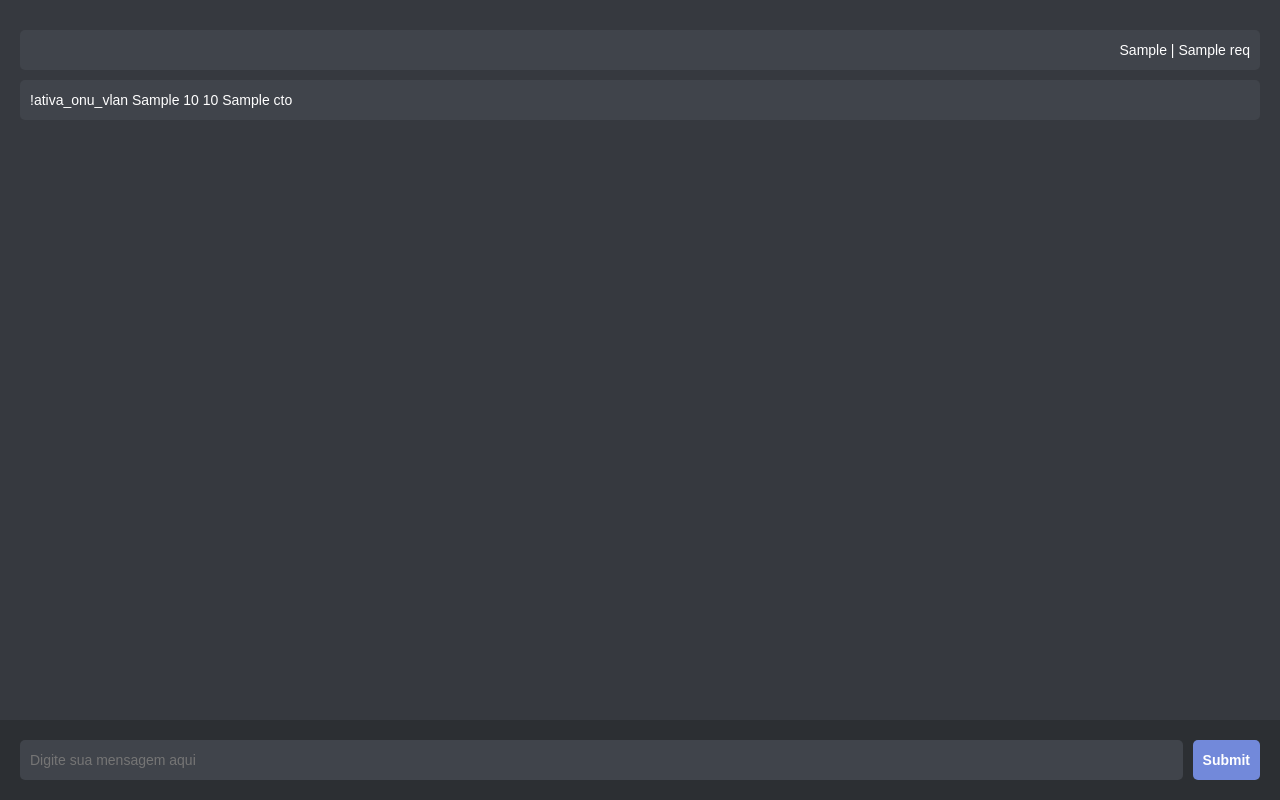
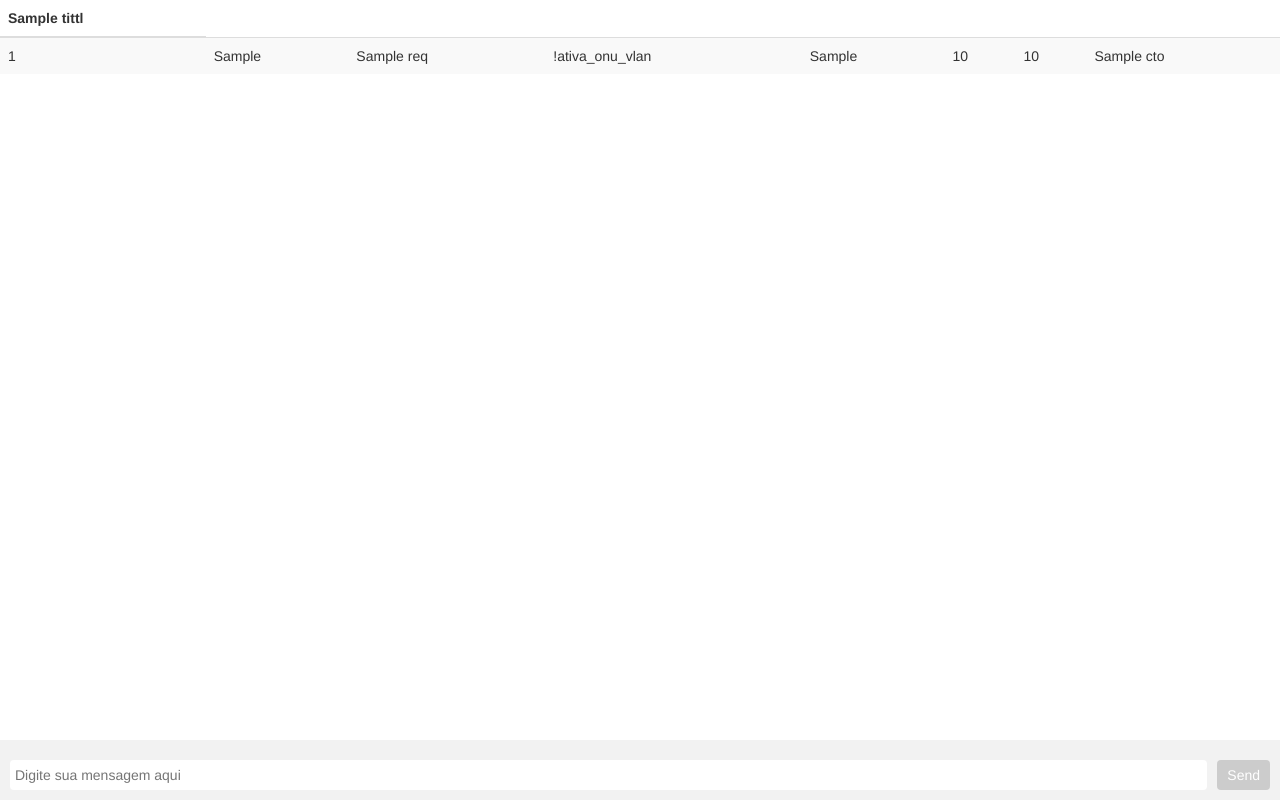
Before and after one commit to douglasms90/flask, a Python web app: template intranet/blueprints/webui/templates/index.html in a window 1280 px wide. Run offline with Jinja, Linux system fonts and the light colour scheme; the template is opened without the code that fills it: most values are stand-ins (such as "Sample title", 1, 10 or a date in 2020); form fields are guessed from the names that the template uses; some libraries are stand-ins or nearby versions.

Commit message:
templates

```diff
--- a/intranet/blueprints/webui/templates/index.html
+++ b/intranet/blueprints/webui/templates/index.html
@@ -6,111 +6,74 @@
 <html>
 	<head>
 		<style>
-        * {
-            box-sizing: border-box;
-        }
-
-        body {
-            margin: 0;
-            padding: 0;
-            font-family: Arial, Helvetica, sans-serif;
-            min-height: 100vh;
-            display: flex;
-            flex-direction: column;
-            background-color: #36393F;
-            color: #FFF;
-        }
-
 			.chat-container {
-            flex: 1;
-            padding: 20px;
-            overflow-y: scroll;
-            scroll-behavior: smooth;
-            /* Barra de rolagem suave */
-            z-index: 1; /* Colocar o container do chat em cima */
-        }
-
-        .msg1 {
-            margin-top: 10px;
-            /* Modificação para iniciar a rolagem no final */
-            margin-bottom: 10px;
-            padding: 10px;
-            background-color: #40444B;
-            border-radius: 5px;
-            text-align: right;
-            /* Mensagens fixadas no lado direito */
-        }
-
-        .msg2 {
-            margin-bottom: 10px;
-            padding: 10px;
-            background-color: #40444B;
-            border-radius: 5px;
-            text-align: left;
-            /* Mensagens fixadas no lado esquerdo */
-        }
-
-        .form-container {
-            position: sticky;
-            /* Mudar para sticky */
+				position: fixed;
 				bottom: 0;
 				left: 0;
 				width: 100%;
-            padding: 20px;
-            background-color: #2C2F33;
+				padding: 10px;
+				background-color: #f2f2f2;
+			}
+
+			.chat-form {
 				display: flex;
 				align-items: center;
-            z-index: 2; /* Colocar o container do formulário em cima */
+				margin-top: 10px;
 			}
 
-        .input-field {
-            flex: 1;
-            margin-right: 10px;
-            padding: 10px;
-            border-radius: 5px;
+			.chat-form input[type="text"] {
+				flex-grow: 1;
+				padding: 5px;
 				border: none;
-            background-color: #40444B;
-            color: #FFF;
+				border-radius: 4px;
 			}
 
-        .submit-button {
-            padding: 10px;
-            border-radius: 5px;
+			.chat-form input[type="submit"] {
+				margin-left: 10px;
+				padding: 5px 10px;
+				background-color: #4CAF50;
+				color: #fff;
 				border: none;
-            background-color: #7289DA;
-            color: white;
-            font-weight: bold;
+				border-radius: 4px;
 				cursor: pointer;
 			}
 
-        .form {
-            display: flex;
-            width: 100%;
+			.chat-form input[type="submit"].gray {
+				background-color: #ccc;
 			}
 		</style>
 	</head>
 	<body>
-    <div class="chat-container" id="chat-container">
+		<table class="table table-striped">
+			<thead>
+				<tr>
+				{% for t in tittl %}
+					<th scope="col">{{ t }}</th>
+				{% endfor %}
+				</tr>
+			</thead>
+			<tbody>
 				{% for msg in historic %}
-		<div class="msg1">{{ msg.dt }} | {{msg.req}}</div>
-		<div class="msg2">!ativa_onu_vlan {{msg.sn}} {{ "%0.0f" | format(msg.vln)}} {{ "%0.0f" | format(msg.ctr)}} {{msg.cto}}</div>
+					<tr>
+						<td>{{ msg.id }}</td>
+						<td>{{ msg.dt }}</td>
+						<td>{{ msg.req }}</td>
+						<td>!ativa_onu_vlan</td>
+						<td>{{ msg.sn }}</td>
+						<td>{{ "%0.0f" | format(msg.vln)}}</td>
+						<td>{{ "%0.0f" | format(msg.ctr)}}</td>
+						<td>{{ msg.cto }}</td>
+					</tr>
 				{% endfor %}
-        <!-- Adicionei uma div vazia para dar espaço para a parte de envio de mensagem -->
-        <div style="height: 10"></div>
-    </div>
-    <div class="form-container">
-        <form method="POST" class="form" novalidate>
+			</tbody>
+		</table>
+		<div class="chat-container">
+			<form method="POST" class="chat-form" novalidate>
 				{{ form.csrf_token }}
 				{{ form.msg(class='input-field', placeholder='Digite sua mensagem aqui') }}
-            {{ form.submit(class='submit-button') }}
+				{{ form.submit(class='submit-button gray', value='Send') }}
 			</form>
 		</div>
-
-    <script>
-        // Scroll automático para a parte inferior do chat
-        var chatContainer = document.getElementById('chat-container');
-        chatContainer.scrollBotton = chatContainer.scrollHeight;
-    </script>
 	</body>
 </html>
 {% endblock %}
```
Also changed, not shown: intranet/blueprints/webui/templates/table.html (renamed from intranet/blueprints/webui/templates/os.html, +3 -11 lines), intranet/blueprints/webui/views.py (+4 -3 lines), intranet/ext/commands.py (+3 -6 lines), 2 other files. Lines whose indentation alone changed are shown as unchanged.
